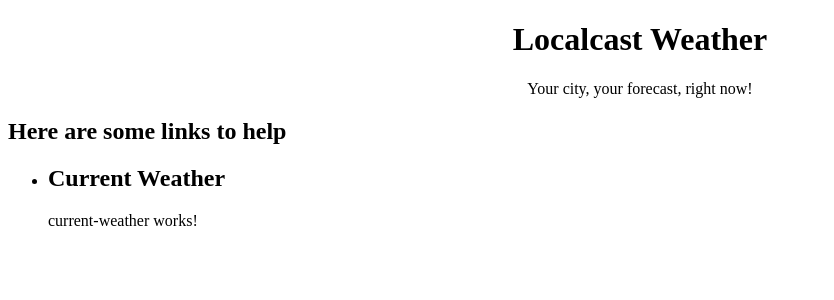
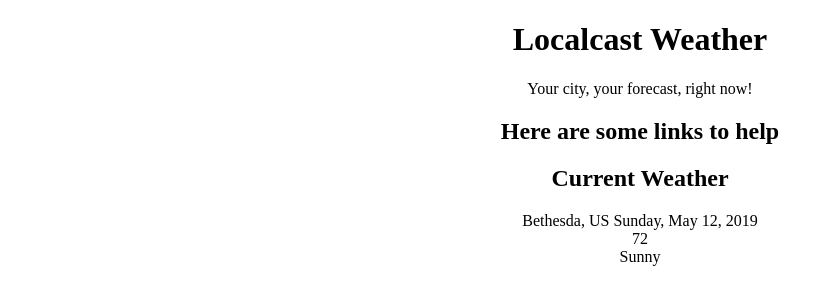
Before and after one commit to jaaanelala/local-weather-app, an Angular app: page / in a window 1280 px wide. Shown: the top 300 px of the page, without its empty margins (0-834 px from the left). Built offline with nearby package versions, Linux system fonts and the light colour scheme.

Commit message:
interface service

```diff
--- a/src/app/app.component.html
+++ b/src/app/app.component.html
@@ -3,10 +3,7 @@
   <h1>Localcast Weather</h1>
 Your city, your forecast, right now!
 </div>
+<div style="text-align:center">
 <h2>Here are some links to help </h2>
-<ul>
-  <li>
     <h2>Current Weather</h2>
-  </li>
     <app-current-weather></app-current-weather>
-</ul>
--- a/src/app/current-weather/current-weather.component.html
+++ b/src/app/current-weather/current-weather.component.html
@@ -1,3 +1,13 @@
-<p>
-  current-weather works!
-</p>
+<div>
+  <div>
+    <span>{{current.city}}, {{current.country}}
+    </span>
+    <span>{{current.date | date:'fullDate'}}</span>
+  </div>
+<div>
+  <img [src]='current.image' />
+  <span>{{current.temperature}}</span>
+</div>
+<div>
+{{current.description}}
+</div>
--- a/src/app/current-weather/current-weather.component.ts
+++ b/src/app/current-weather/current-weather.component.ts
@@ -1,4 +1,5 @@
 import { Component, OnInit } from '@angular/core';
+import { ICurrentWeather } from '../icurrent-weather';
 
 @Component({
   selector: 'app-current-weather',
@@ -6,8 +7,18 @@ import { Component, OnInit } from '@angular/core';
   styleUrls: ['./current-weather.component.css']
 })
 export class CurrentWeatherComponent implements OnInit {
+current: ICurrentWeather
+  constructor() {
+    this.current = {
+      city: 'Bethesda',
+      country: 'US',
+      date: new Date(),
+      image: '',
+      temperature: 72,
+      description: 'Sunny'
 
-  constructor() { }
+    }
+   }
 
   ngOnInit() {
   }
--- /dev/null
+++ b/src/app/icurrent-weather.ts
@@ -0,0 +1,9 @@
+export interface ICurrentWeather {
+  city: string
+  country: string
+  date: Date
+  image: string
+  temperature: number
+  description: string
+
+}
```
Also changed, not shown: src/app/weather/weather.service.ts (added, +9 -0 lines), 1 other file (tests, documents, lock files or other folders).
